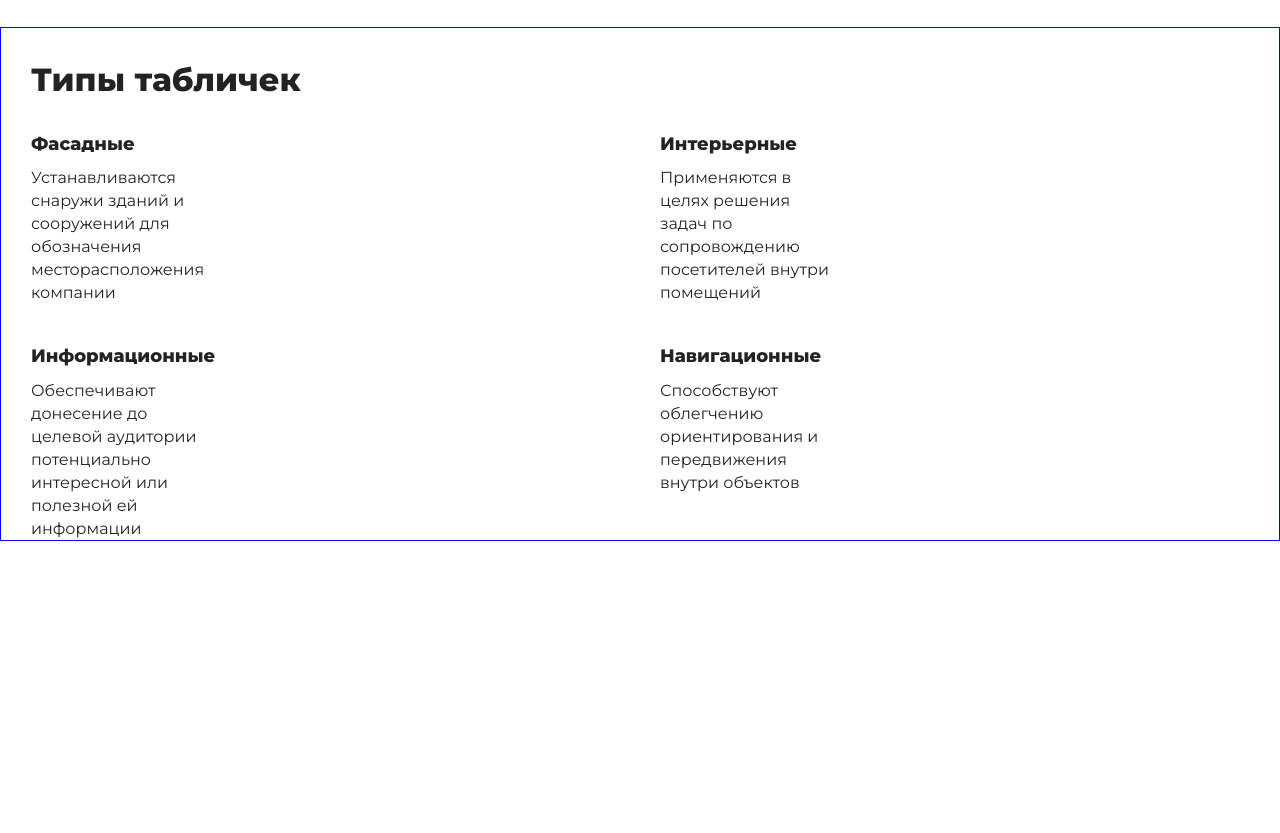
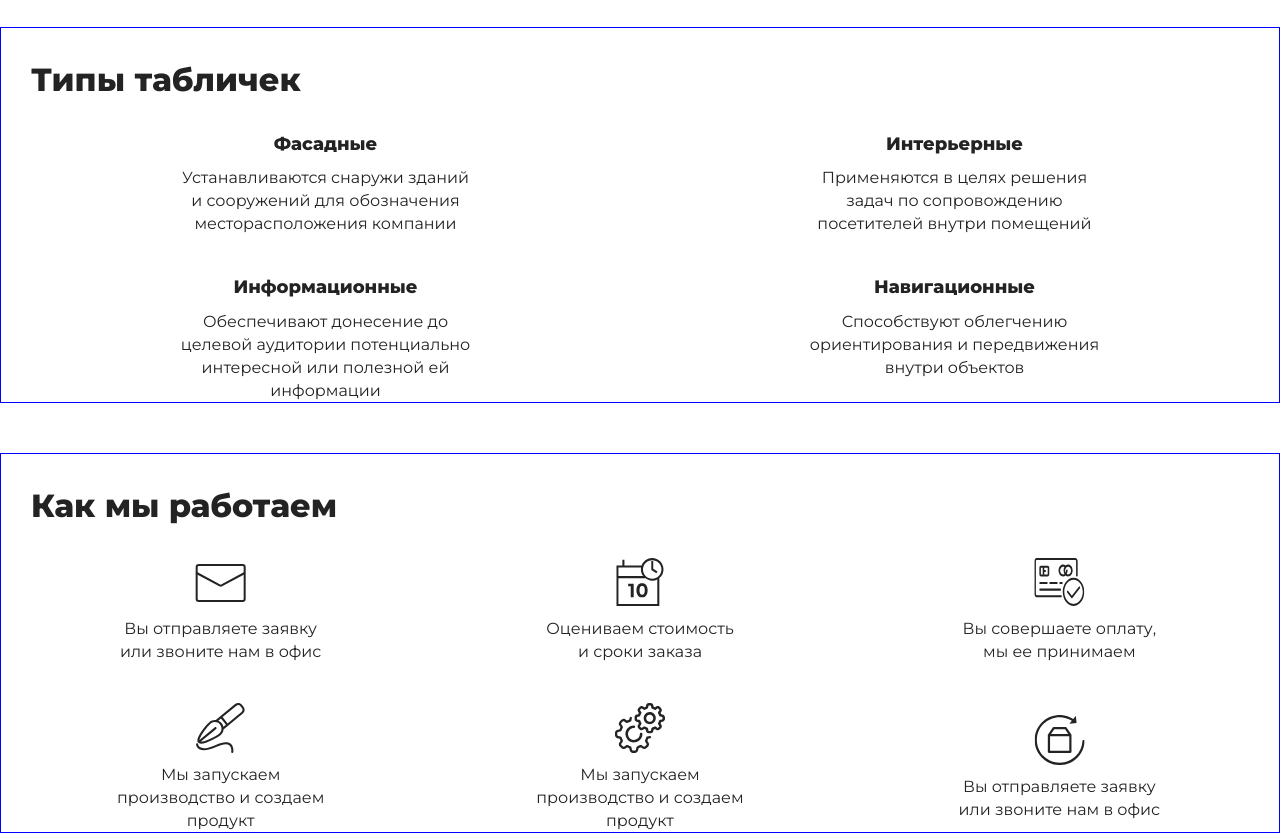
Before and after one commit to KhasanTursunov/LABI-Agency, a plain HTML site: page index.html in a window 1280 px wide. Shown: the part 920-1753 px from the top of the page. Before the commit the page ends 1511 px from the top, so only its background shows below. Drawn offline with Linux system fonts and the light colour scheme.

Commit message:
end of how

```diff
--- a/assets/sass/_advice.scss
+++ b/assets/sass/_advice.scss
@@ -25,9 +25,9 @@ color: $twothree;
 font-size: 16px;
 font-weight: 400;
 line-height: 23px;
-text-align: left;
+text-align: center;
 color: $twothree;
-width: 30%;
+width: 50%;
 }
 
 .advice_divs{
@@ -36,12 +36,20 @@ width: 30%;
     gap: 40px;
 }
 
-.advice_div{
+// .advice_div{
+//     display: flex;
+//     flex-direction: column;
+//     align-items: left;
+//     gap: 10px;
+//     // border: 1px solid red;
+// }
+
+.inside_a{
     display: flex;
     flex-direction: column;
-    align-items: left;
+    justify-content: center;
+    align-items: center;
     gap: 10px;
-    // border: 1px solid red;
 }
 
 @media(max-width:600px){
--- /dev/null
+++ b/assets/sass/_how.scss
@@ -0,0 +1,59 @@
+.how_title{
+    margin-top: 30px;
+    margin-bottom: 30px;
+}
+.how_title h2{
+font-size: 32px;
+font-weight: 700;
+line-height: 43.71px;
+text-align: left;
+color: $twothree;
+}
+
+.how_divs{
+    display: grid;
+    grid-template-columns: repeat(3, 2fr);
+    gap: 40px;
+}
+
+.how_div{
+    display: flex;
+    flex-direction: column;
+    align-items: center;
+    justify-content: center;
+    text-align: center;
+    gap: 10px;
+}
+
+.h_inside h3{
+font-size: 16px;
+font-weight: 400;
+line-height: 23px;
+text-align: center;
+color: $twothree;
+width: 60%;
+}
+
+.h_inside{
+    display: flex;
+    flex-direction: column;
+    gap: 10px;
+    justify-content: center;
+    align-items: center;
+}
+
+@media(max-width:700px){
+  .how_divs{
+    display: grid;
+    grid-template-columns: repeat(2, 2fr);
+    gap: 40px;
+}
+}
+
+@media(max-width:400px){
+  .how_divs{
+    display: grid;
+    grid-template-columns: repeat(1, 2fr);
+    gap: 40px;
+}
+}
--- a/assets/sass/style.scss
+++ b/assets/sass/style.scss
@@ -3,3 +3,4 @@
 @import "header";
 @import "showcase";
 @import "advice";
+@import "how";
--- a/index.html
+++ b/index.html
@@ -82,9 +82,7 @@
                     <div class="advice_div">
                         <div class="inside_a">
                             <h3>Фасадные</h3>
-                        </div>
-                        <div class="inside_a">
-                            <p>Устанавливаются снаружи зданий и сооружений для обозначения месторасположения компании</p>
+                             <p>Устанавливаются снаружи зданий и сооружений для обозначения месторасположения компании</p>
                         </div>
                     </div>
 
@@ -93,9 +91,7 @@
                     <div class="advice_div">
                         <div class="inside_a">
                             <h3>Интерьерные</h3>
-                        </div>
-                        <div class="inside_a">
-                            <p>Применяются в целях решения задач по сопровождению посетителей внутри помещений</p>
+                             <p>Применяются в целях решения задач по сопровождению посетителей внутри помещений</p>
                         </div>
                     </div>
 
@@ -103,19 +99,97 @@
                     <div class="advice_div">
                         <div class="inside_a">
                             <h3>Информационные</h3>
-                        </div>
-                        <div class="inside_a">
                             <p>Обеспечивают донесение до целевой аудитории потенциально интересной или полезной ей информации</p>
                         </div>
+
                     </div>
 
 
                     <div class="advice_div">
                         <div class="inside_a">
                             <h3>Навигационные</h3>
+                              <p>Способствуют облегчению ориентирования и передвижения внутри объектов</p>
                         </div>
-                        <div class="inside_a">
-                            <p>Способствуют облегчению ориентирования и передвижения внутри объектов</p>
+
+                    </div>
+
+
+                </div>
+
+            </div>
+        </section>
+
+        <section class="how">
+            <div class="container">
+                <div class="how_title">
+                    <h2>Как мы работаем</h2>
+                </div>
+
+                <div class="how_divs">
+
+
+                    <div class="how_div">
+                        <div class="h_inside">
+                            <img src="./svg/h1.svg" alt="">
+                            <h3>Вы отправляете заявку или звоните нам в офис</h3>
+
+                        </div>
+
+                    </div>
+
+
+
+                    <div class="how_div">
+                        <div class="h_inside">
+                            <img src="./svg/h2.svg" alt="">
+                        </div>
+
+                        <div class="h_inside">
+                            <h3>Оцениваем стоимость и сроки заказа</h3>
+                        </div>
+                    </div>
+
+
+                    <div class="how_div">
+                        <div class="h_inside">
+                            <img src="./svg/h3.svg" alt="">
+                        </div>
+
+                        <div class="h_inside">
+                            <h3>Вы совершаете оплату, мы ее принимаем</h3>
+                        </div>
+                    </div>
+
+
+                    <div class="how_div">
+                        <div class="h_inside">
+                            <img src="./svg/h4.svg" alt="">
+                        </div>
+
+                        <div class="h_inside">
+                            <h3>Мы запускаем производство и создаем продукт</h3>
+                        </div>
+                    </div>
+
+
+                    <div class="how_div">
+                        <div class="h_inside">
+                            <img src="./svg/h5.svg" alt="">
+                        </div>
+
+                        <div class="h_inside">
+                            <h3>Мы запускаем производство и создаем продукт</h3>
+                        </div>
+                    </div>
+
+
+                    <div class="how_div">
+                        <div class="h_inside">
+                            <img src="./svg/h6.svg" alt="">
+                        </div>
+
+                        <div class="h_inside">
+                            <h3>Вы отправляете заявку или звоните нам в офис</h3>
                         </div>
                     </div>
 
@@ -126,7 +200,6 @@
         </section>
 
 
-
     </main>
 </body>
 </html>
```
Also changed, not shown: assets/css/style.css, svg/h1.svg (added), svg/h2.svg (added), svg/h3.svg (added), svg/h4.svg (added), svg/h5.svg (added), svg/h6.svg (added), 1 other file.
